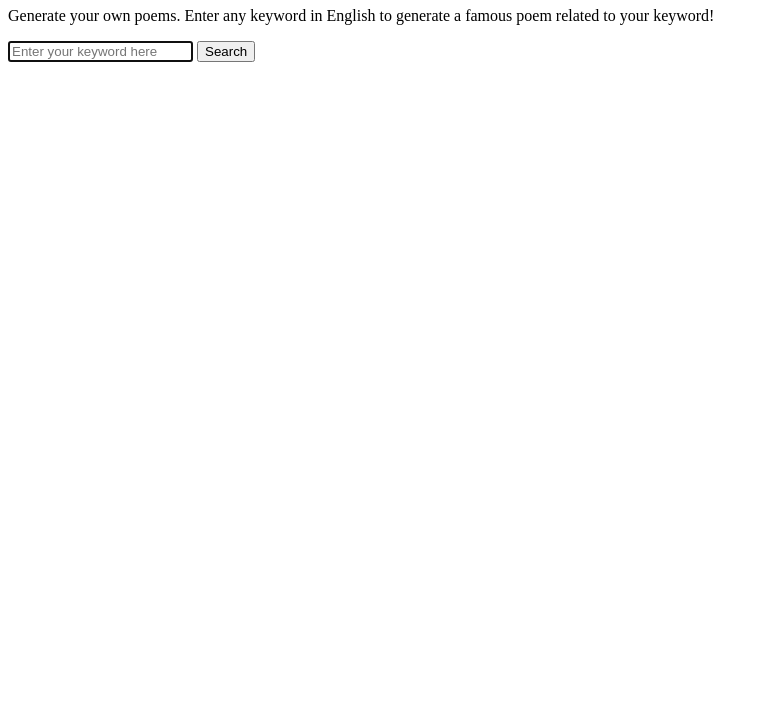
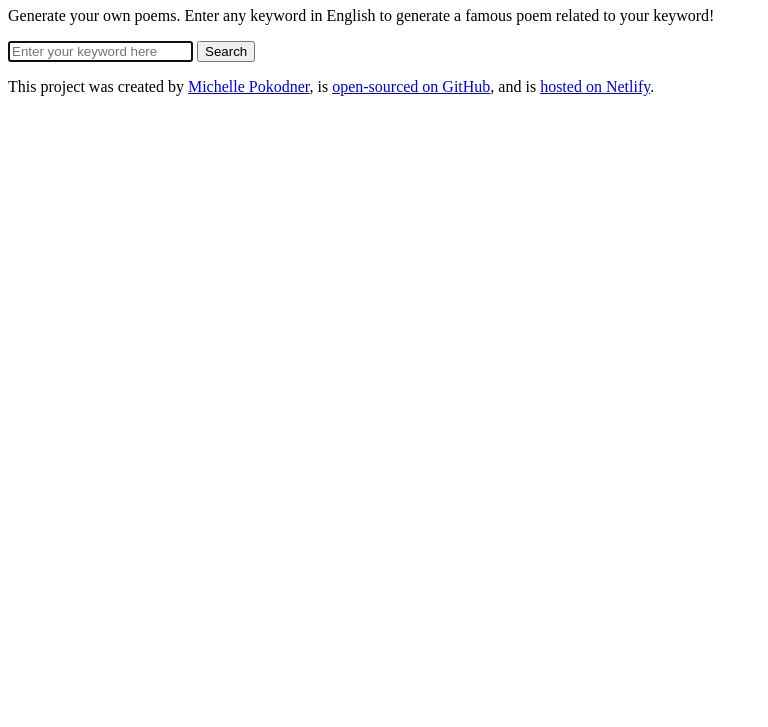
Before and after one commit to mpokodner/Famous-Poem-Generator-English, a plain HTML site: page index.html in a window 1280 px wide. Shown: the part 73-800 px from the top of the page, without its empty margins (0-768 px from the left). Drawn offline with Linux system fonts and the light colour scheme.

Commit message:
html update 2

```diff
--- a/index.html
+++ b/index.html
@@ -30,6 +30,31 @@
       <div id="poem"></div>
       <div id="poem-author"></div>
     </main>
-    <footer></footer>
+    <footer>
+      <div class="container">
+        <p>
+          This project was created by
+          <a
+            href="https://github.com/mpokodner"
+            target="_blank"
+            rel="noopener noreferrer"
+            >Michelle Pokodner</a
+          >, is
+          <a
+            href="https://github.com/mpokodner/VanillaWeatherApp"
+            target="_blank"
+            rel="noopener noreferrer"
+            >open-sourced on GitHub</a
+          >, and is
+          <a
+            href="https://michellesweatherforecastapp.netlify.app/"
+            target="_blank"
+            rel="noopener noreferrer"
+            >hosted on Netlify</a
+          >.
+        </p>
+      </div>
+    </footer>
+    <script src="index.js"></script>
   </body>
 </html>
```
